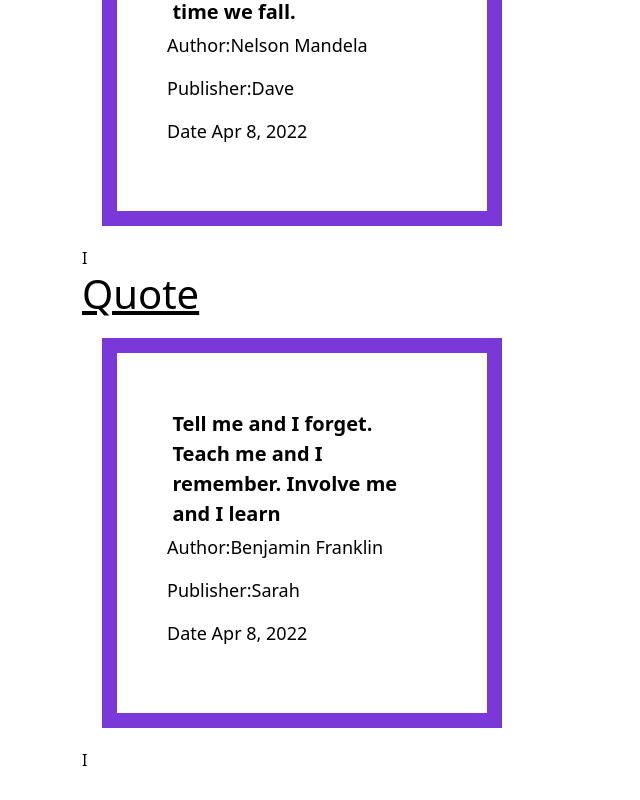
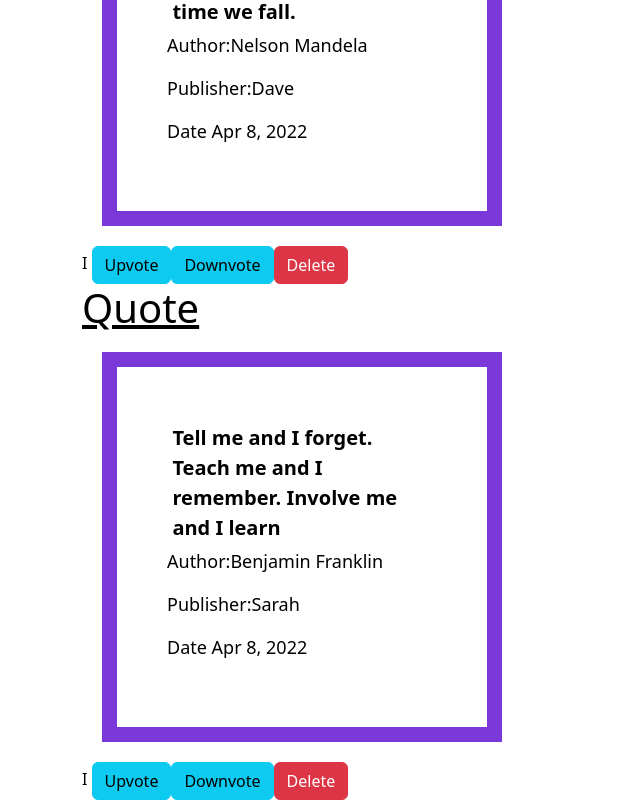
Before and after one commit to Doyo54/Angular-week-1-IP, an Angular app: page / in a window 1280 px wide. Shown: the part 1431-2231 px from the top of the page, without its empty margins (0-640 px from the left). Before the commit the page ends 2203 px from the top, so only its background shows below. Built offline with nearby package versions, Linux system fonts and the light colour scheme.

Commit message:
ft: Upvote,Downvote and Delete buttons added

```diff
--- a/src/app/landing-page/landing-page.component.html
+++ b/src/app/landing-page/landing-page.component.html
@@ -18,6 +18,9 @@
 
       <div *ngFor="let quote of quotes">
     <app-summary [quote]="quote"></app-summary>I
+    <button class="btn btn-info">Upvote </button>
+    <button class="btn btn-info">Downvote </button>
+    <button class="btn btn-danger">Delete</button>
       </div>
 
 </div>
```
